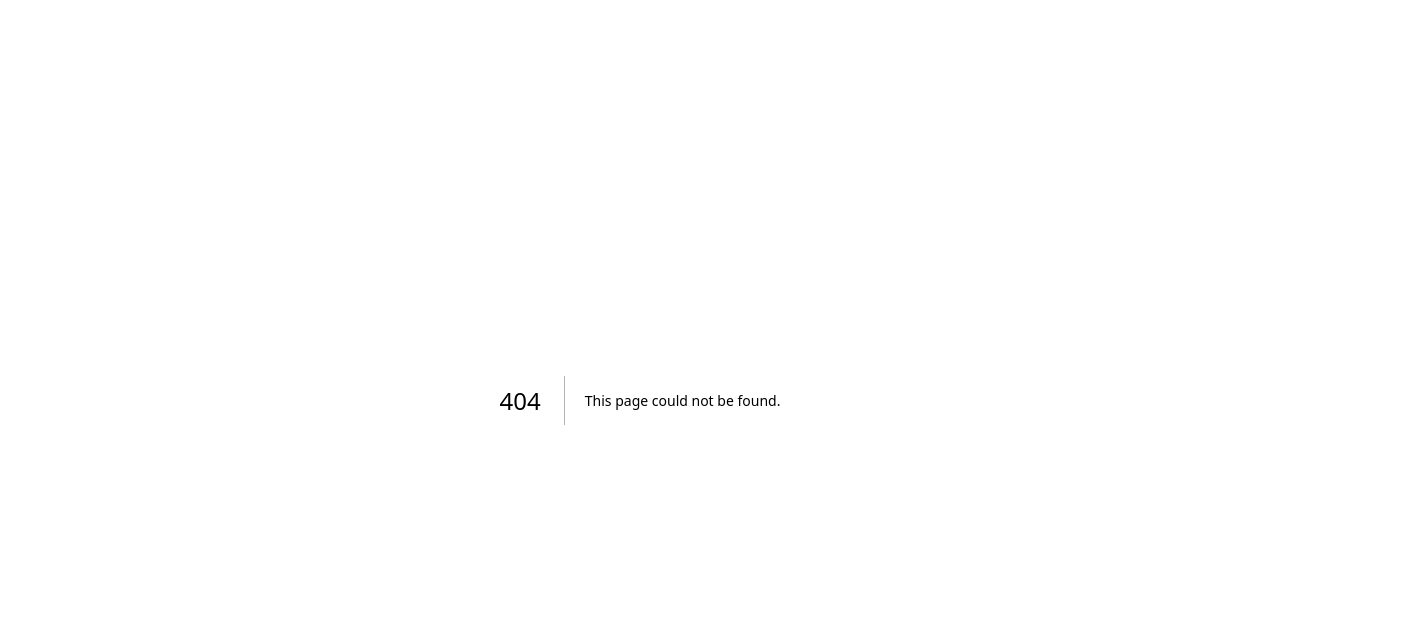
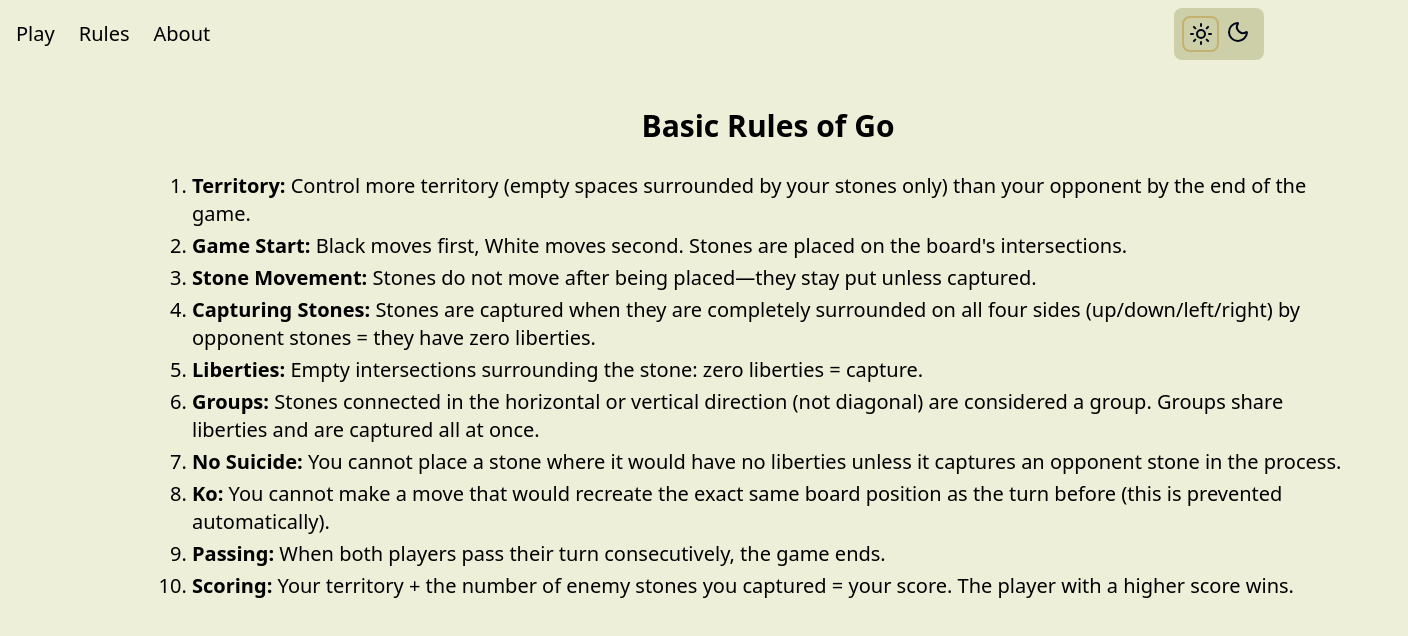
Before and after one commit to katzjason/go-frontend, a Next.js app: page /rules in a window 1280 px wide. Before the commit this address had no page. Shown: the top 636 px of the page, 1408 px wide, since content can reach past the window. Built offline with nearby package versions, Linux system fonts and the light colour scheme.

Commit message:
Added rules page

```diff
--- /dev/null
+++ b/app/rules/page.tsx
@@ -0,0 +1,31 @@
+'use client';
+import React, { useState } from 'react';
+import Layout from '../components/layout';
+
+
+export default function Rules({ children }: { children: React.ReactNode }) {
+  return (
+    <Layout>
+      <div className="w-screen flex justify-center mt-4 lg:mt-10">
+        <div className="flex flex-col justify-center items-center w-[90%]">
+          <div className="text-2xl lg:text-3xl mb-6 text-[rgb(var(--text))] font-bold">Basic Rules of Go</div>
+          <div>
+            <ol className="text-[rgb(var(--text))] text-xl">
+              <li className="mt-1 mb-1 list-decimal"><span className="font-bold">Territory: </span>Control more territory (empty spaces surrounded by your stones only) than your opponent by the end of the game.</li>
+              <li className="mt-1 mb-1 list-decimal"><span className="font-bold">Game Start: </span>Black moves first, White moves second. Stones are placed on the board's intersections.</li>
+              <li className="mt-1 mb-1 list-decimal"><span className="font-bold">Stone Movement: </span>Stones do not move after being placed—they stay put unless captured.</li>
+              <li className="mt-1 mb-1 list-decimal"><span className="font-bold">Capturing Stones: </span>Stones are captured when they are completely surrounded on all four sides (up/down/left/right) by opponent stones = they have zero liberties.</li>
+              <li className="mt-1 mb-1 list-decimal"><span className="font-bold">Liberties: </span>Empty intersections surrounding the stone: zero liberties = capture.</li>
+              <li className="mt-1 mb-1 list-decimal"><span className="font-bold">Groups: </span>Stones connected in the horizontal or vertical direction (not diagonal) are considered a group. Groups share liberties and are captured all at once.</li>
+              <li className="mt-1 mb-1 list-decimal"><span className="font-bold">No Suicide: </span>You cannot place a stone where it would have no liberties unless it captures an opponent stone in the process.</li>
+              <li className="mt-1 mb-1 list-decimal"><span className="font-bold">Ko: </span>You cannot make a move that would recreate the exact same board position as the turn before (this is prevented automatically).</li>
+              <li className="mt-1 mb-1 list-decimal"><span className="font-bold">Passing: </span>When both players pass their turn consecutively, the game ends.</li>
+              <li className="mt-1 mb-1 list-decimal"><span className="font-bold">Scoring: </span>Your territory + the number of enemy stones you captured = your score. The player with a higher score wins.</li>
+            </ol>
+          </div>
+        </div>
+      </div>
+
+    </Layout>
+  );
+}
```
